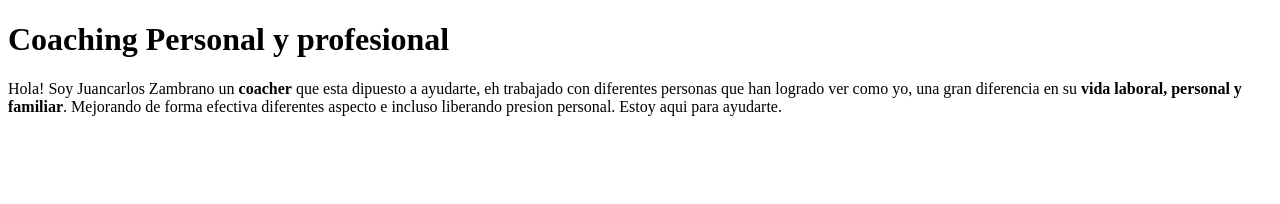
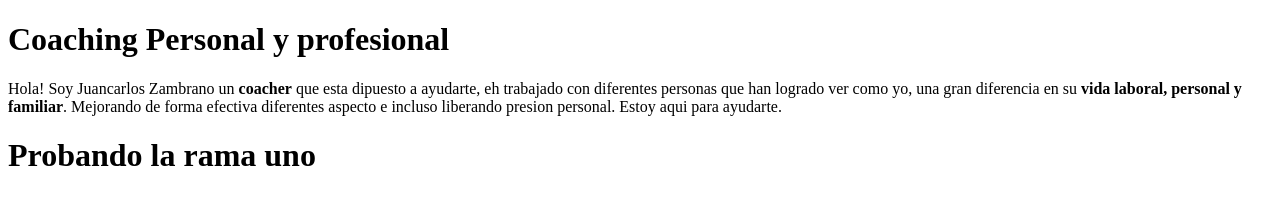
Before and after one commit to andrew921as/WebCoaching, a plain HTML site: page index.html in a window 1280 px wide. Drawn offline with Linux system fonts and the light colour scheme.

Commit message:
RamaUnoPrueba

```diff
--- a/index.html
+++ b/index.html
@@ -19,6 +19,8 @@
             en su <strong>vida laboral, personal y familiar</strong>. Mejorando de forma efectiva diferentes aspecto e incluso
             liberando presion personal. Estoy aqui para ayudarte. </p>
 
+            <h1>Probando la rama uno</h1>
+
 
 
     </body>
```
